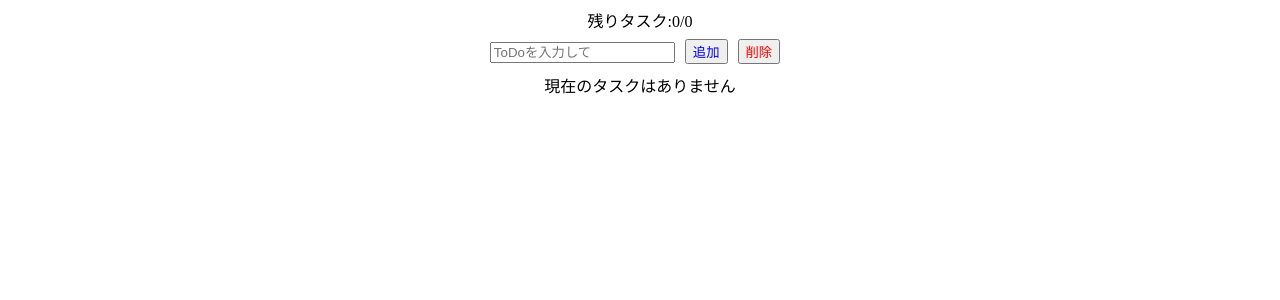
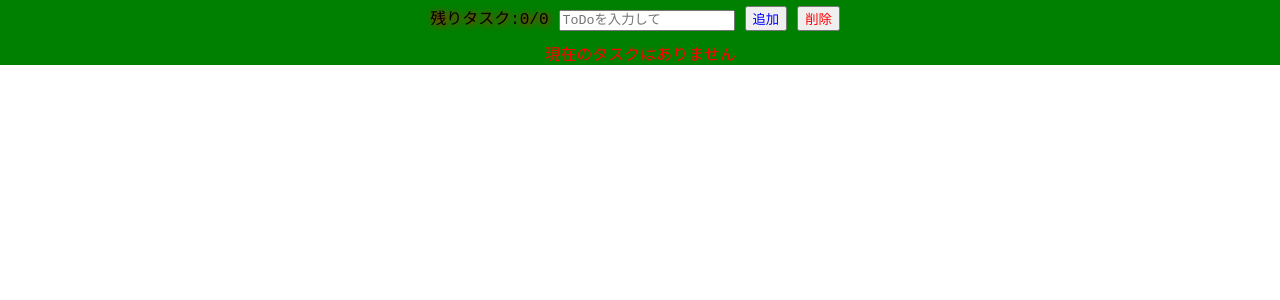
Before and after one commit to Andyyyy64/Vue, a Vue app: page / in a window 1280 px wide. Shown: the top 300 px of the page. Built offline with nearby package versions, Linux system fonts and the light colour scheme.

Commit message:
add some css +

```diff
--- a/src/App.vue
+++ b/src/App.vue
@@ -40,7 +40,7 @@ export default{
 
 <template>
 <div class="container">
-    <div>残りタスク:{{remaining}}/{{list.length}}
+    <div class="task mr-10">残りタスク:{{remaining}}/{{list.length}}
     </div>
     <input class="mr-10 mb-10 mt-10" type="text" v-model="addText" placeholder="ToDoを入力して">
     <button class="add mr-10"  @click="addtodo">追加</button>
@@ -49,21 +49,40 @@ export default{
         <ul v-for="(todo,index) in list" :key="index">
             <li>
                 <span :class="{done:todo.isChecked}">
-                <input type="checkbox" v-model="todo.isChecked">{{todo.text}}
+                <input  type="checkbox" v-model="todo.isChecked">{{todo.text}}
                 </span>
             </li>
         </ul>
     </div>
-    <div v-else>現在のタスクはありません</div>
+    <div v-else style="color:red;">現在のタスクはありません</div>
 </div>
 </template>
 <style>
+
+*{
+    font-family: 'Courier New', Courier, monospace;
+    margin: 0;
+}
+.todo.text{
+    color: blue;
+}
+.task{
+
+    display: inline-block;
+    filter: drop-shadow(1px 1px 3px red);
+}
 ul{
     list-style: none;
 }
+li{
+    color: azure;
+}
 .container{
-    margin: 0 auto;
+
     text-align: center;
+    background-color: green;
+
+
 }
 .add{
     color:blue;
```
